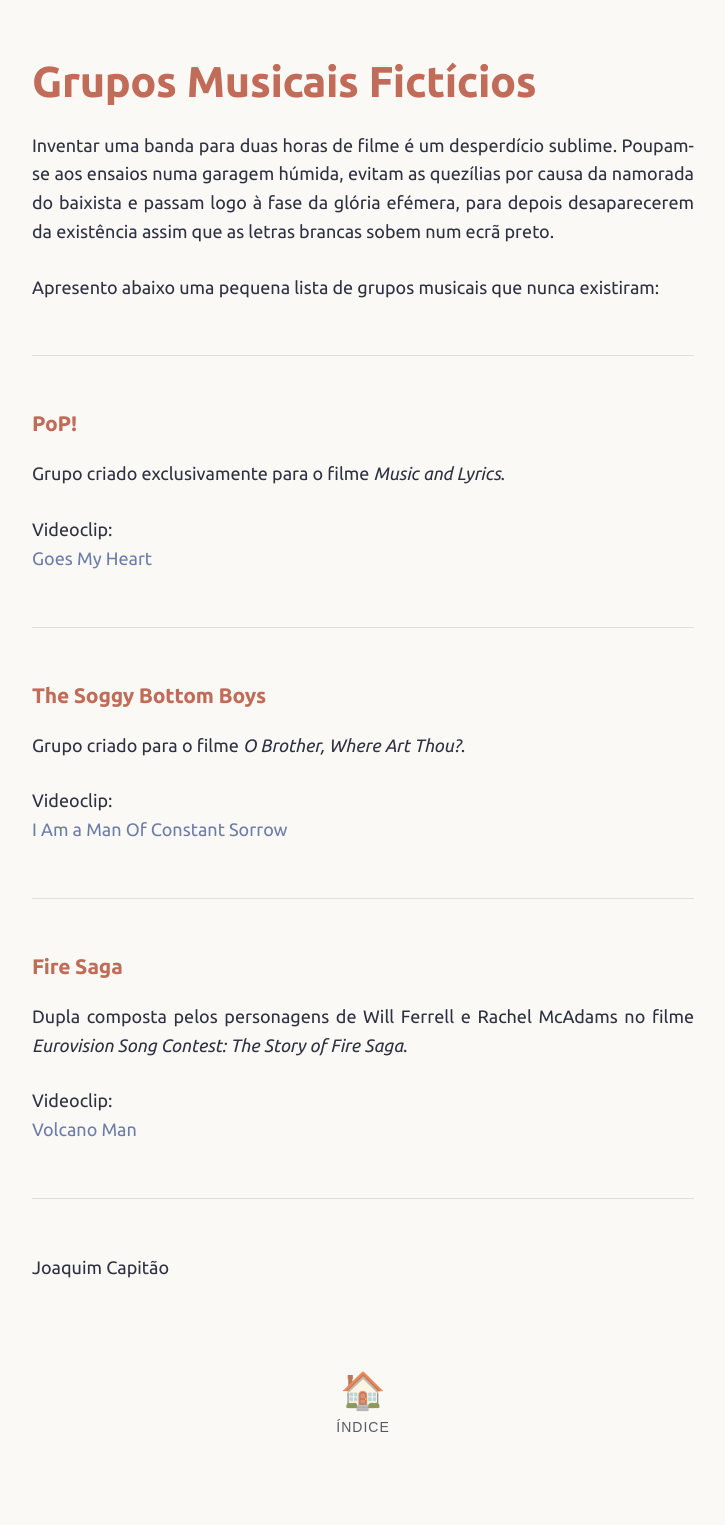
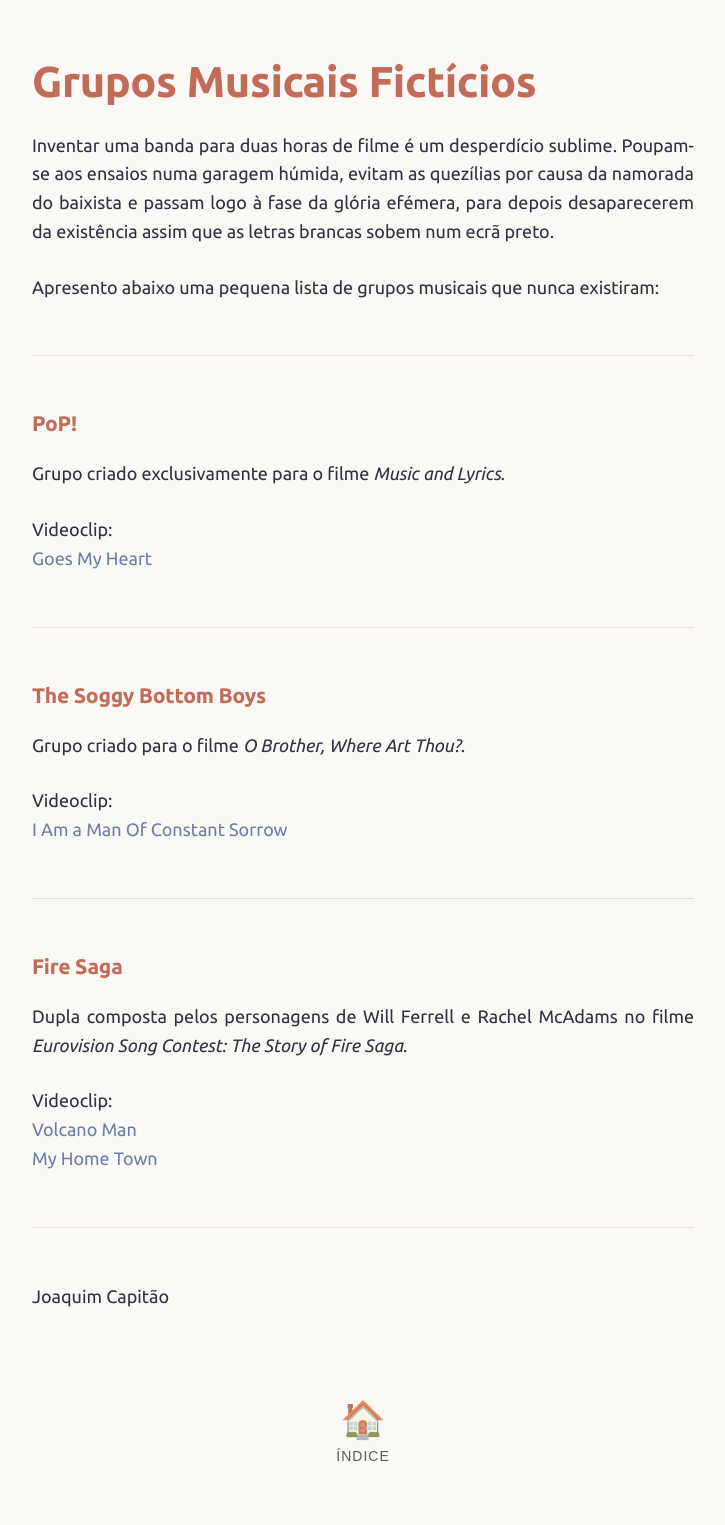
Before and after one commit to joaquim-capitao/musica, a Jekyll site: the page built from grupos-musicais-ficticios.md, in a window 1280 px wide. Shown: the whole page, without its empty margins (277-1002 px from the left). Built offline with Jekyll 4.4.1, drawn with Linux system fonts in a browser that asks for light colours; our own code applies the rules of GitHub Pages for plain Markdown files; before the commit the page ends 1496 px from its top, so only the background shows below that.

Commit message:
Atualizar o grupos-musicais-ficticios.md

```diff
--- a/grupos-musicais-ficticios.md
+++ b/grupos-musicais-ficticios.md
@@ -24,6 +24,7 @@ Dupla composta pelos personagens de Will Ferrell e Rachel McAdams no filme _Euro
 
 Videoclip:
 [Volcano Man](https://m.youtube.com/watch?v=AdW6BBF22AY&list=RDAdW6BBF22AY&start_radio=1&pp=ygULVm9sY2FubyBtYW6gBwE%3D)
+[My Home Town](https://m.youtube.com/watch?v=qjuphuG3ndw&list=RDqjuphuG3ndw&start_radio=1&pp=ygUuZXVyb3Zpc2lvbiBzb25nIGNvbnRlc3QgdGhlIHN0b3J5IG9mIGZpcmUgc2FnYaAHAQ%3D%3D)
 
 
 
```
